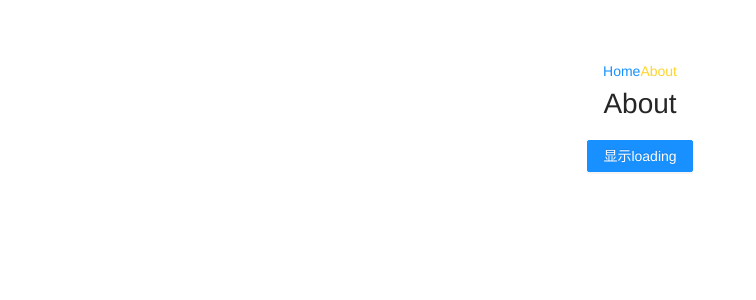
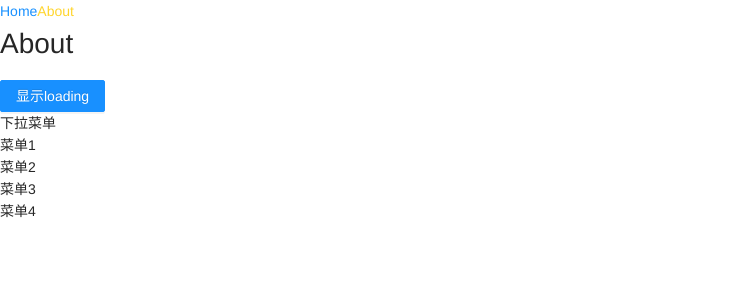
Before and after one commit to jianyi241/pnpm-vite-project, a Vue app: page /about in a window 1280 px wide. Shown: the top 300 px of the page, without its empty margins (0-756 px from the left). Built offline with nearby package versions, Linux system fonts and the light colour scheme.

Commit message:
有东西的

```diff
--- a/src/App.vue
+++ b/src/App.vue
@@ -37,9 +37,6 @@ import { mapGetters } from "vuex";
   font-family: Avenir, Helvetica, Arial, sans-serif;
   -webkit-font-smoothing: antialiased;
   -moz-osx-font-smoothing: grayscale;
-  text-align: center;
-  color: #2c3e50;
-  margin-top: 60px;
 }
 .router-link-active.router-link-exact-active {
   color: $yellow;
--- /dev/null
+++ b/src/components/DropDown.vue
@@ -0,0 +1,35 @@
+<template>
+    <div class="drop-downs">
+        <div class="drop-down-name">{{ name }}
+
+        </div>
+        <div class="drop-down-menu">
+            <div class="menu-item" v-for="item in menus" :key="item.key" @click="chooseMenuItem(item)">
+                {{ item.value }}
+            </div>
+        </div>
+    </div>
+</template>
+
+<script setup lang="ts">
+import {defineProps, onMounted, Prop, ref, SetupContext, toRef, toRefs} from "vue";
+import {MenuItem} from "../model/components/DropDown";
+
+const {name, menus, triangle = true} = defineProps<{ name: string, menus: Array<MenuItem>, triangle: boolean }>()
+const emit = defineEmits<{
+    (e: 'choose', value: MenuItem): void
+}>()
+onMounted(() => {
+    console.log('name ', name)
+    console.log('menus ', menus)
+})
+
+const chooseMenuItem = (item: MenuItem) => {
+    emit('choose', item)
+}
+
+</script>
+
+<style scoped>
+
+</style>
--- a/src/components/HelloWorld.vue
+++ b/src/components/HelloWorld.vue
@@ -1,11 +1,11 @@
 <script setup lang="ts">
 import { ref } from 'vue'
 
-defineProps<{ msg: string, count: number }>()
+const props = defineProps<{ msg: string, count: number }>()
 </script>
 
 <template>
-  <h1>{{ msg + ' --- '+ count }}</h1>
+  <h1>{{ props.msg + ' --- '+ props.count }}</h1>
 </template>
 
 <style scoped>
--- a/src/components/SvgIcon.vue
+++ b/src/components/SvgIcon.vue
@@ -1,38 +1,35 @@
 <template>
-  <svg aria-hidden="true" class="svg-icon" :style="{fontSize: size+'px'}">
-    <use :href="symbolId" :fill="color" />
+    <svg aria-hidden="true" class="svg-icon" :style="{fontSize: size + 'px'}">
+        <use :xlink:href="symbolId" rel="external nofollow"  :fill="props.color" />
     </svg>
 </template>
 
-<script>
-import { defineComponent, computed } from 'vue'
+<script setup lang="ts">
+import {computed, SetupContext, toRefs} from "vue";
 
-export default defineComponent({
-  name: 'SvgIcon',
-  props: {
+const props = defineProps({
     prefix: {
         type: String,
-      default: 'icon',
+        default: 'icon'
     },
     name: {
         type: String,
-      required: true,
+        required: true
     },
     color: {
         type: String,
-      default: '#333',
+        default: '#333'
     },
     size: {
         type: Number,
         default: 32
     }
-  },
-  setup(props) {
+})
+
 const symbolId = computed(() => `#${props.prefix}-${props.name}`)
-    return { symbolId }
-  },
-})
+
 </script>
+
 <style scoped>
 .svg-icon {
     width: 1em;
--- /dev/null
+++ b/src/hook/useCurrentInstance.ts
@@ -0,0 +1,8 @@
+import {getCurrentInstance, ComponentInternalInstance} from "vue";
+
+export default function useCurrentInstance() {
+    // @ts-ignore
+    const { appContext, proxy } = getCurrentInstance()
+    const globalProperties = appContext?.config?.globalProperties
+    return { globalProperties, proxy }
+}
--- /dev/null
+++ b/src/model/components/DropDown.ts
@@ -0,0 +1,4 @@
+export declare interface MenuItem  {
+    key: any,
+    value: String
+}
--- a/src/views/about/index.vue
+++ b/src/views/about/index.vue
@@ -2,19 +2,44 @@
     <div>
         <h1>About</h1>
         <a-button type="primary" @click="showLoading">显示loading</a-button>
+        <drop-down name="下拉菜单" :menus="menuList" @choose="chooseMenu"></drop-down>
     </div>
 </template>
 
 <script setup lang="ts">
-import { getCurrentInstance } from "vue";
+import {ref} from "vue";
+import DropDown from "../../components/DropDown.vue";
+import {MenuItem} from "../../model/components/DropDown";
+import useCurrentInstance from "../../hook/useCurrentInstance";
+const { globalProperties, proxy } = useCurrentInstance()
 
-const {proxy} = getCurrentInstance()
+const menuList = ref<Array<MenuItem>>([
+    {
+        key: 'menu1',
+        value: '菜单1'
+    },{
+        key: 'menu2',
+        value: '菜单2'
+    },{
+        key: 'menu3',
+        value: '菜单3'
+    },{
+        key: 'menu4',
+        value: '菜单4'
+    },
+])
+
+const chooseMenu = (e: MenuItem) => {
+    console.log('value ', e.value)
+}
+
+
 const showLoading = () => {
-  console.log('show or hide')
-  proxy.$loading.show()
-  setTimeout(() => {
-    proxy.$loading.hide()
-  })
+  console.log('show or hide ', )
+    proxy.$loading.show()
+    setTimeout(() => {
+        proxy.$loading.hide()
+    }, 2000)
 }
 </script>
 
--- a/src/views/home/index.vue
+++ b/src/views/home/index.vue
@@ -38,7 +38,7 @@
         <h1 v-clock></h1>
         <h1>{{nowDateTime}}</h1>
         <a-button @click="showModal = !showModal">控制modal</a-button>
-      <svg-icon name="icon-woman" color="red"></svg-icon>
+      <svg-icon name="icon-woman" color="red" style="font-size: 80px"></svg-icon>
       <h1 class="txt-blue">blue</h1>
       <h1 class="txt-green">green</h1>
       <h1 class="txt-red">red</h1>
--- a/vite.config.ts
+++ b/vite.config.ts
@@ -12,7 +12,7 @@ export default defineConfig({
         host: '0.0.0.0',
         port: 9999,
         strictPort: true, // true时端口被占用时退出
-        https: true,
+        https: false,
         proxy: {
             '/api': {
                 target: 'http://localhost:8080',
```
Also changed, not shown: 1 other file (tests, documents, lock files or other folders). Lines whose indentation alone changed are shown as unchanged.
